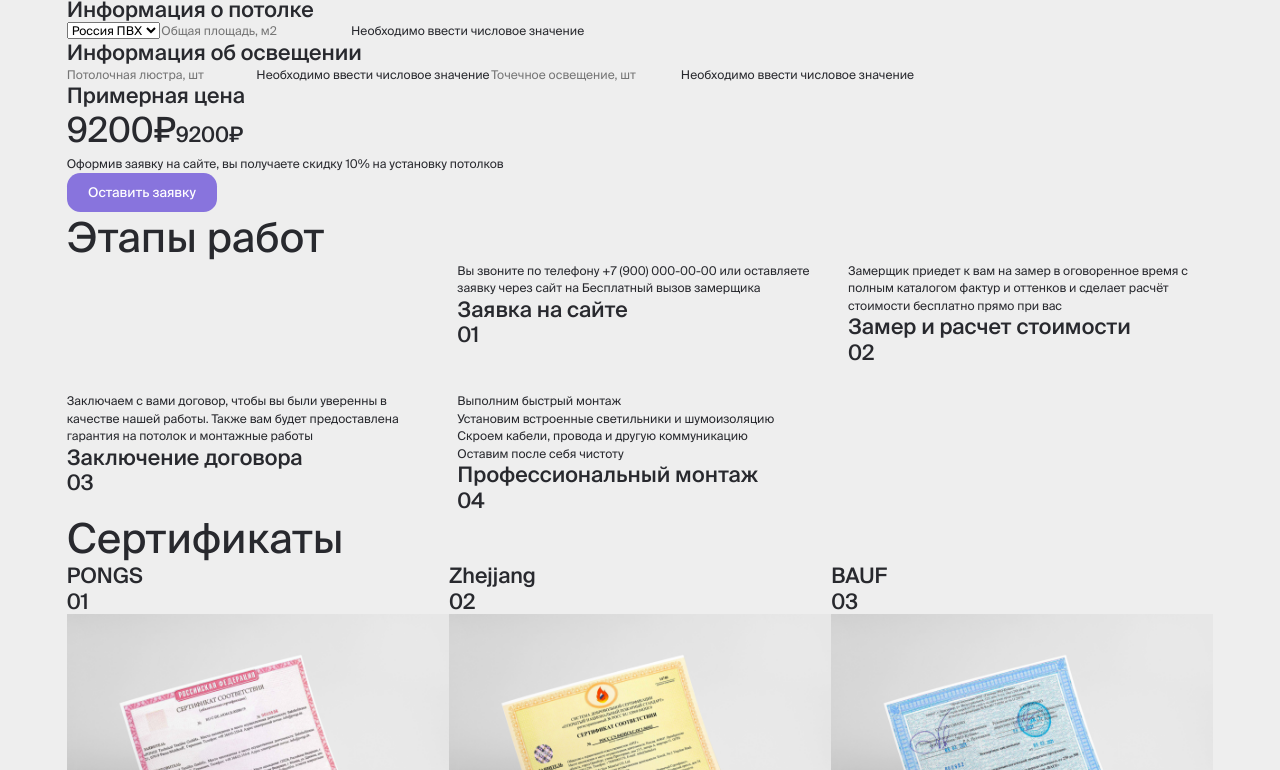
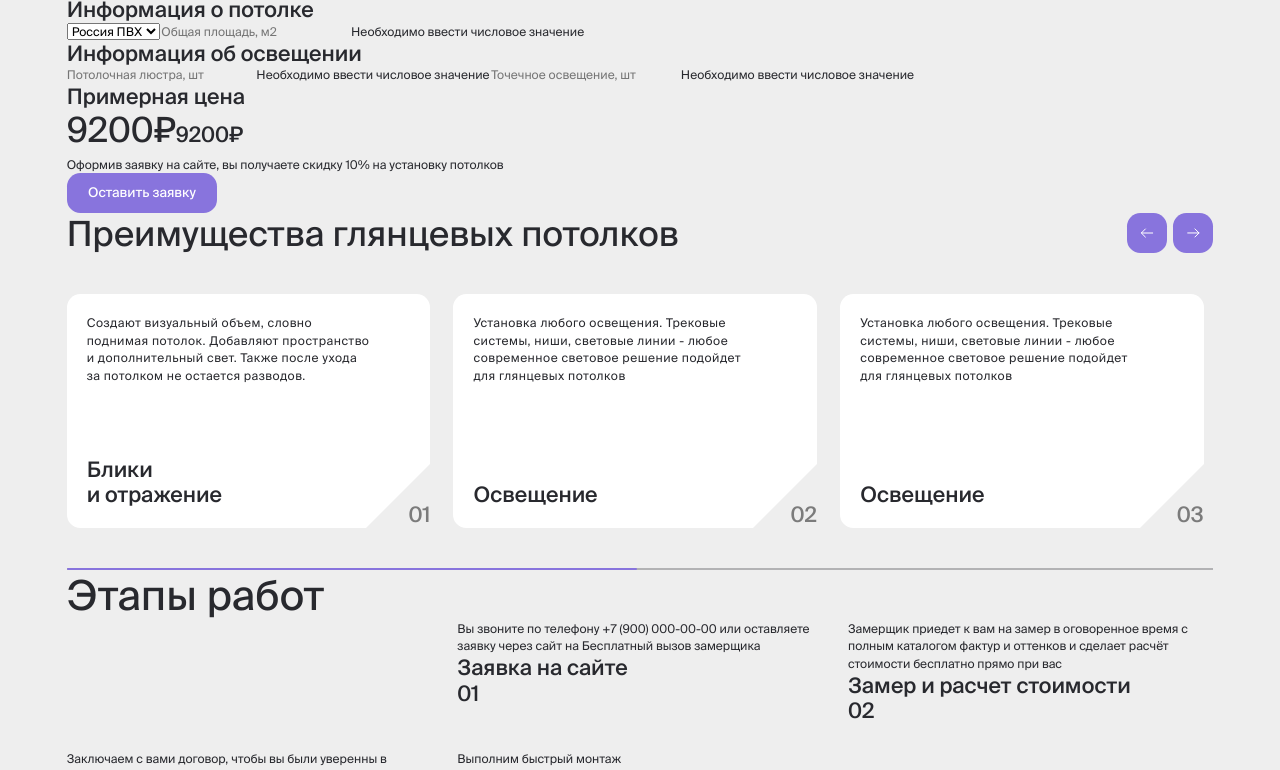
Before and after one commit to KuloverovaOlga/runo, a website built with webpack: page src/detailed_page.html in a window 1280 px wide. Shown: the part 691-1461 px from the top of the page. Built offline with nearby package versions, Linux system fonts and the light colour scheme.

Commit message:
feat: add benefits section desc+mob style

```diff
--- /dev/null
+++ b/src/components/benefits.html
@@ -0,0 +1,96 @@
+<section class="benefits">
+  <div class="container">
+    <p class="benefits__title price">Преимущества глянцевых потолков</p>
+    <div class="benefits__swiper-navigation">
+      <button class="benefits__btn-prev button-swiper">
+        <div class="button-swiper__svg-box">
+          <svg xmlns="http://www.w3.org/2000/svg" viewBox="0 0 24 24" fill="none">
+              <path
+                  d="M9.57031 18.0703L3.50031 12.0003L9.57031 5.93031"
+                  stroke="white"
+                  stroke-width="1.5"
+                  stroke-miterlimit="10"
+                  stroke-linecap="round"
+                  stroke-linejoin="round"
+              />
+              <path
+                  d="M20.5 12.0002L3.67 12.0002"
+                  stroke="white"
+                  stroke-width="1.5"
+                  stroke-miterlimit="10"
+                  stroke-linecap="round"
+                  stroke-linejoin="round"
+              />
+          </svg>
+        </div>
+      </button>
+      <button class="benefits__btn-next button-swiper">
+        <div class="button-swiper__svg-box">
+          <svg xmlns="http://www.w3.org/2000/svg"  viewBox="0 0 24 24" fill="none">
+              <path d="M14.9297 5.8606L20.9997 11.9306L14.9297 18.0006" stroke="white" stroke-width="1.5" stroke-miterlimit="10" stroke-linecap="round" stroke-linejoin="round"/>
+              <path d="M20.9297 11.9299L4.09969 11.9299" stroke="white" stroke-width="1.5" stroke-miterlimit="10" stroke-linecap="round" stroke-linejoin="round"/>
+          </svg>
+        </div>
+      </button>
+    </div>
+    <div class="benefits__swiper">
+      <div class="swiper-wrapper">
+        <div class="swiper-slide">
+          <div class="benefits__item">
+            <p class="benefits__item-text title-h5">
+              Создают визуальный объем, словно поднимая потолок. Добавляют пространство и дополнительный свет. Также после ухода за потолком не остается разводов.
+            </p>
+            <p class="benefits__item-title title-h2">Блики<br>и отражение</p>
+            <div class="benefits__item-num title-h2"><span>01</span></div>
+          </div>
+        </div>
+        <div class="swiper-slide">
+          <div class="benefits__item">
+            <p class="benefits__item-text title-h5">
+              Установка любого освещения. Трековые системы, ниши, световые линии - любое современное световое решение подойдет для глянцевых потолков
+            </p>
+            <p class="benefits__item-title title-h2">Освещение</p>
+            <div class="benefits__item-num title-h2"><span>02</span></div>
+          </div>
+        </div>
+        <div class="swiper-slide">
+          <div class="benefits__item">
+            <p class="benefits__item-text title-h5">
+              Установка любого освещения. Трековые системы, ниши, световые линии - любое современное световое решение подойдет для глянцевых потолков
+            </p>
+            <p class="benefits__item-title title-h2">Освещение</p>
+            <div class="benefits__item-num title-h2"><span>03</span></div>
+          </div>
+        </div>
+        <div class="swiper-slide">
+          <div class="benefits__item">
+            <p class="benefits__item-text title-h5">
+              Установка любого освещения. Трековые системы, ниши, световые линии - любое современное световое решение подойдет для глянцевых потолков
+            </p>
+            <p class="benefits__item-title title-h2">Освещение</p>
+            <div class="benefits__item-num title-h2"><span>04</span></div>
+          </div>
+        </div>
+        <div class="swiper-slide">
+          <div class="benefits__item">
+            <p class="benefits__item-text title-h5">
+              Установка любого освещения. Трековые системы, ниши, световые линии - любое современное световое решение подойдет для глянцевых потолков
+            </p>
+            <p class="benefits__item-title title-h2">Освещение</p>
+            <div class="benefits__item-num title-h2"><span>05</span></div>
+          </div>
+        </div>
+        <div class="swiper-slide">
+          <div class="benefits__item">
+            <p class="benefits__item-text title-h5">
+              Создают визуальный объем, словно поднимая потолок. Добавляют пространство и дополнительный свет. Также после ухода за потолком не остается разводов.
+            </p>
+            <p class="benefits__item-title title-h2">Блики<br>и отражение</p>
+            <div class="benefits__item-num title-h2"><span>06</span></div>
+          </div>
+        </div>
+      </div>
+    </div>
+    <div class="benefits__swiper-scrollbar"></div>
+  </div>
+</section>
--- a/src/detailed_page.html
+++ b/src/detailed_page.html
@@ -13,6 +13,7 @@
             <main class="main">
                 <include src="./components/product-banner.html"></include>
                 <include src="./components/calculator.html"></include>
+                <include src="./components/benefits.html"></include>
                 <include src="./components/stages.html"></include>
                 <include src="./components/certificates.html"></include>
                 <include src="./components/reviews.html"></include>
--- a/src/index.scss
+++ b/src/index.scss
@@ -12,3 +12,4 @@
 @import './scss/components/advantages';
 @import './scss/components/catalog';
 @import './scss/components/product-banner';
+@import './scss/components/benefits';
--- a/src/js/components/mainNastiaCandor.js
+++ b/src/js/components/mainNastiaCandor.js
@@ -1,4 +1,4 @@
-import {catalogSwiper, productBannerSwiper} from './swiper/swipers';
+import {catalogSwiper, productBannerSwiper, benefitsSwiper} from './swiper/swipers';
 
 document.addEventListener('DOMContentLoaded', () => {
     try {
@@ -6,6 +6,9 @@ document.addEventListener('DOMContentLoaded', () => {
     } catch {}
     try {
         productBannerSwiper();
+    } catch {}
+    try {
+        benefitsSwiper();
     } catch {}
 
 });
--- a/src/js/components/swiper/swipers.js
+++ b/src/js/components/swiper/swipers.js
@@ -53,4 +53,26 @@ const productBannerSwiper = () => {
   });
 }
 
-export {catalogSwiper, productBannerSwiper};
+// BENEFITS section
+const benefitsSwiper = () => {
+  const sliderImgs = new Swiper('.benefits__swiper', {
+    spaceBetween: rem(4),
+    speed: 1000,
+    slidesPerView: 1,
+    navigation: {
+      nextEl: '.benefits__btn-next',
+      prevEl: '.benefits__btn-prev',
+    },
+    scrollbar: {
+      el: '.benefits__swiper-scrollbar',
+    },
+    breakpoints: {
+      769: {
+        slidesPerView: 3,
+        spaceBetween: rem(2),
+      },
+    }
+  });
+}
+
+export {catalogSwiper, productBannerSwiper, benefitsSwiper};
--- a/src/scss/base/_components-a.scss
+++ b/src/scss/base/_components-a.scss
@@ -106,7 +106,7 @@
 
 @mixin scroll-bar {
   background: rgba(40, 41, 46, 0.30);
-  height: 0.2rem;
+  height: 0.4rem;
   .swiper-scrollbar-drag {
     height: 0.4rem;
     background: $purple;
--- /dev/null
+++ b/src/scss/components/_benefits.scss
@@ -0,0 +1,106 @@
+.benefits {
+  .container{
+    display: grid;
+    grid-template-columns: repeat(12, 1fr);
+    column-gap: 2.4rem;
+  }
+  &__title {
+    grid-column: span 11;
+    margin-bottom: 6rem;
+    @include small-tablet {
+      grid-column: span 12;
+      font-size: 6.4rem;
+      font-weight: 450;
+      line-height: 120%;
+      margin-bottom: 8rem;
+    }
+  }
+  &__swiper-navigation {
+    display: flex;
+    gap: 1rem;
+    grid-column: span 1;
+    @include small-tablet {
+      grid-column: span 12;
+      grid-row: 4;
+      margin-top: 6.4rem;
+    }
+  }
+  &__swiper {
+    grid-column: span 12;
+    overflow: hidden;
+  }
+  &__swiper-scrollbar {
+    grid-column: span 12;
+    margin-top: 6rem;
+    @include scroll-bar;
+    @include small-tablet {
+      margin-top: 6.4rem;
+    }
+  }
+  &__item {
+    width: 54.5rem;
+    height: 35rem;
+    border-radius: 2rem 2rem 0 2rem;
+    background-color: $white;
+    padding: 3rem 9rem 3rem 3rem;
+    display: flex;
+    flex-direction: column;
+    position: relative;
+    overflow: hidden;
+    @include small-tablet {
+      width: 100%;
+      height: 54rem;
+      border-radius: 4rem 4rem 0 4rem;
+      padding: 4.8rem;
+    }
+    &-title {
+      margin-top: auto;
+      @include small-tablet {
+        font-size: 4.8rem;
+        letter-spacing: 0.18rem;
+      }
+    }
+    &-text {
+      line-height: 146%;
+      letter-spacing: 0.072rem;
+      @include small-tablet {
+        font-size: 2.8rem;
+        letter-spacing: 0.12rem;
+      }
+    }
+    &-num {
+      position: absolute;
+      color: $grey-text;
+      z-index: 2;
+      bottom: 0;
+      right: 0;
+      @include small-tablet {
+        font-size: 4.8rem;
+        letter-spacing: 0.18rem;
+      }
+      span {
+        z-index: 2;
+        position: relative;
+      }
+      &::after {
+        content: '';
+        display: block;
+        z-index: 1;
+        width: 0rem;
+        height: 0rem;
+        background-color: transparent;
+        transform: rotate(45deg);
+        position: absolute;
+        bottom: -6rem;
+        right: -2rem;
+        --tr: 8rem;
+        border-top: var(--tr) solid transparent;
+        border-bottom: var(--tr) solid transparent;
+        border-left: var(--tr) solid $bg;
+        @include small-tablet {
+          --tr: 9rem;
+        }
+      }
+    }
+  }
+}
--- a/src/scss/components/_product-banner.scss
+++ b/src/scss/components/_product-banner.scss
@@ -154,6 +154,7 @@
       font-size: 2rem;
       font-weight: 400;
       line-height: 130%;
+      margin-bottom: 0.5rem;
       @include small-tablet {
         font-size: 3.2rem;
         line-height: 146%;
```
